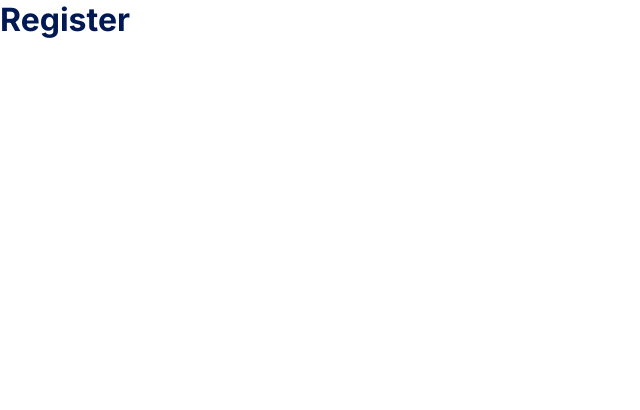
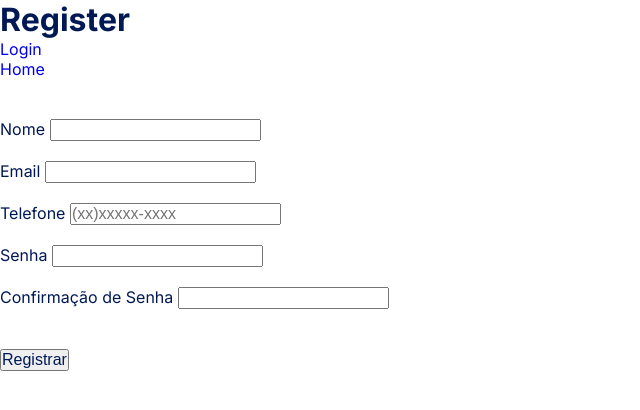
Before and after one commit to AntonioSantosBJPE/contacts-books-frontend, a Next.js app: page /register in a window 1280 px wide. Shown: the top 410 px of the page, without its empty margins (0-640 px from the left). Built offline with nearby package versions, Linux system fonts and the light colour scheme.

Commit message:
feat: create the registration form for a new client

```diff
--- a/package.json
+++ b/package.json
@@ -9,6 +9,7 @@
     "lint": "next lint"
   },
   "dependencies": {
+    "@hookform/resolvers": "^3.1.0",
     "@types/node": "20.2.3",
     "@types/react": "18.2.6",
     "@types/react-dom": "18.2.4",
@@ -18,7 +19,9 @@
     "next": "13.4.3",
     "react": "18.2.0",
     "react-dom": "18.2.0",
+    "react-hook-form": "^7.43.9",
     "sass": "^1.62.1",
-    "typescript": "5.0.4"
+    "typescript": "5.0.4",
+    "zod": "^3.21.4"
   }
 }
--- a/src/app/login/page.tsx
+++ b/src/app/login/page.tsx
@@ -1,7 +1,12 @@
+import Link from "next/link";
 export default function LoginPage() {
   return (
     <main>
       <h1> Login</h1>
+      <div>
+        <Link href="/register">Register</Link>
+        <Link href="/">Home</Link>
+      </div>
     </main>
   );
 }
--- a/src/app/page.tsx
+++ b/src/app/page.tsx
@@ -1,7 +1,13 @@
+import Link from "next/link";
+
 export default function Home() {
   return (
     <main>
       <h1> HOME</h1>
+      <div>
+        <Link href="/register">Register</Link>
+        <Link href="/login">Login</Link>
+      </div>
     </main>
   );
 }
--- a/src/app/register/page.tsx
+++ b/src/app/register/page.tsx
@@ -1,7 +1,83 @@
+"use client";
+import { api } from "@/services/api";
+import { zodResolver } from "@hookform/resolvers/zod";
+import Link from "next/link";
+import { useRouter } from "next/navigation";
+import { useForm } from "react-hook-form";
+import { schema, TregisterData } from "./schema";
+import { handlePhone } from "./utils";
+
 export default function RegisterPage() {
+  const router = useRouter();
+  const {
+    register,
+    handleSubmit,
+    formState: { errors },
+  } = useForm<TregisterData>({
+    mode: "onBlur",
+    resolver: zodResolver(schema),
+  });
+
+  const accountRegister = async (data: TregisterData) => {
+    try {
+      const response = await api.post("/clients", data);
+      const responseLogin = await api.post("/login", data);
+
+      const { accessToken } = responseLogin.data;
+      api.defaults.headers.common.authorization = `Bearer ${accessToken}`;
+      localStorage.setItem("@contacts-book:token", accessToken);
+
+      router.push("/dashboard");
+    } catch (error) {
+      console.error(error);
+    }
+  };
+
   return (
     <main>
       <h1> Register</h1>
+      <div>
+        <Link href="/login">Login</Link>
+        <br></br>
+        <Link href="/">Home</Link>
+      </div>
+      <br></br>
+      <br></br>
+      <form onSubmit={handleSubmit(accountRegister)}>
+        <label htmlFor="input-name">Nome </label>
+        <input type="text" id="input-name" {...register("name")} />
+        <p>{errors.name?.message}</p>
+        <br></br>
+        <label htmlFor="input-email">Email </label>
+        <input type="text" id="input-email" {...register("email")} />
+        <p>{errors.email?.message}</p>
+        <br></br>
+        <label htmlFor="input-phone">Telefone </label>
+        <input
+          type="text"
+          id="input-phone"
+          {...register("phone")}
+          placeholder="(xx)xxxxx-xxxx"
+          onChange={(event) => handlePhone(event)}
+          maxLength={14}
+        />
+        <p>{errors.phone?.message}</p>
+        <br></br>
+        <label htmlFor="input-password">Senha </label>
+        <input type="password" id="input-password" {...register("password")} />
+        <p>{errors.password?.message}</p>
+        <br></br>
+        <label htmlFor="input-confirm-password">Confirmação de Senha </label>
+        <input
+          type="password"
+          id="input-confirm-password"
+          {...register("confirmPassword")}
+        />
+        <p>{errors.confirmPassword?.message}</p>
+        <br></br>
+        <br></br>
+        <button type="submit">Registrar</button>
+      </form>
     </main>
   );
 }
--- /dev/null
+++ b/src/app/register/schema.ts
@@ -0,0 +1,29 @@
+import { z } from "zod";
+export const schema = z
+  .object({
+    name: z.string().min(3).max(150),
+    email: z.string().email().max(45),
+    phone: z
+      .string()
+      .regex(
+        new RegExp(/^\([0-9]{2}\)[0-9]{5}-[0-9]{4}$/),
+        "Invalid format, use (99)92222-1111"
+      ),
+    password: z
+      .string()
+      .regex(new RegExp(".*[A-Z].*"), "One uppercase character")
+      .regex(new RegExp(".*[a-z].*"), "One lowercase character")
+      .regex(new RegExp(".*\\d.*"), "One number")
+      .regex(
+        new RegExp(".*[`~<>?,./!@#$%^&*()\\-_+=\"'|{}\\[\\];:\\\\].*"),
+        "One special character"
+      )
+      .min(8)
+      .max(32),
+    confirmPassword: z.string(),
+  })
+  .refine((data) => data.password === data.confirmPassword, {
+    message: "Passwords must be the same",
+    path: ["confirmPassword"],
+  });
+export type TregisterData = z.infer<typeof schema>;
--- /dev/null
+++ b/src/app/register/utils.ts
@@ -0,0 +1,13 @@
+import { ChangeEvent } from "react";
+
+export const handlePhone = (event: ChangeEvent<HTMLInputElement>) => {
+  let input = event.target;
+  input.value = phoneMask(input.value);
+};
+const phoneMask = (value: string) => {
+  if (!value) return "";
+  value = value.replace(/\D/g, "");
+  value = value.replace(/(\d{2})(\d)/, "($1)$2");
+  value = value.replace(/(\d)(\d{4})$/, "$1-$2");
+  return value;
+};
```
Also changed, not shown: 1 other file (tests, documents, lock files or other folders).
